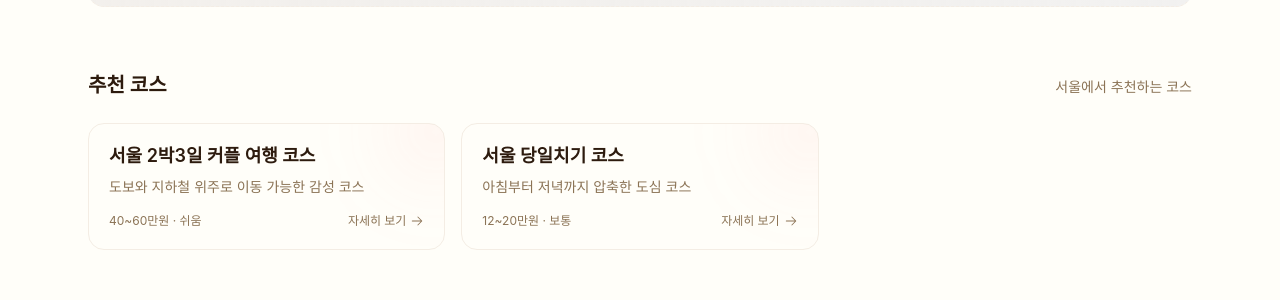
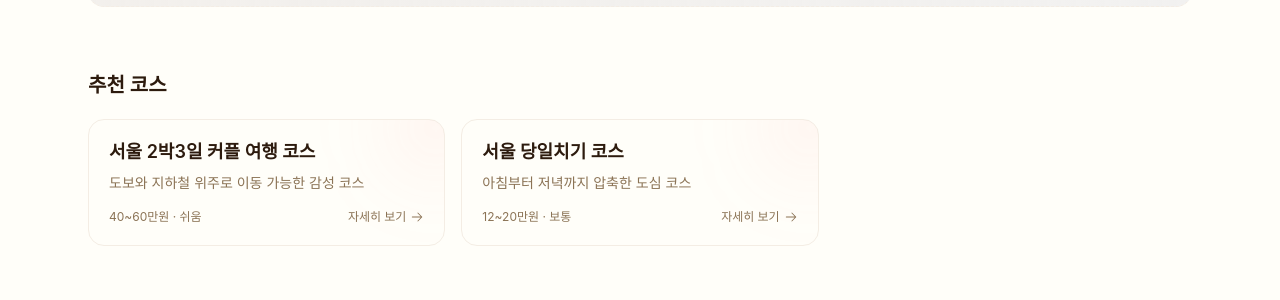
Before and after one commit to amh6281/followtrip, a Next.js app: page / in a window 1280 px wide. Shown: the part 626-926 px from the top of the page. Built offline with nearby package versions, Linux system fonts and the light colour scheme; a web font is replaced by a local one.

Commit message:
style: 추천 코스 섹션 space-y 개선

```diff
--- a/src/components/home/organisms/CuratedCoursesSection.tsx
+++ b/src/components/home/organisms/CuratedCoursesSection.tsx
@@ -14,15 +14,10 @@ const CuratedCoursesSection = () => {
   ).slice(0, 3);
 
   return (
-    <section className='space-y-5 md:space-y-6'>
-      <div className='flex items-baseline justify-between gap-4'>
-        <h2 className='text-foreground text-lg font-semibold md:text-xl'>
-          추천 코스
-        </h2>
-        <span className='text-muted-foreground hidden text-sm md:inline'>
-          {featuredRegion.name}에서 추천하는 코스
-        </span>
-      </div>
+    <section className='space-y-5'>
+      <h2 className='text-foreground text-lg font-semibold md:text-xl'>
+        추천 코스
+      </h2>
       <div className='grid gap-4 sm:grid-cols-2 lg:grid-cols-3'>
         {featuredCourses.map((course) => (
           <CourseCard
```
